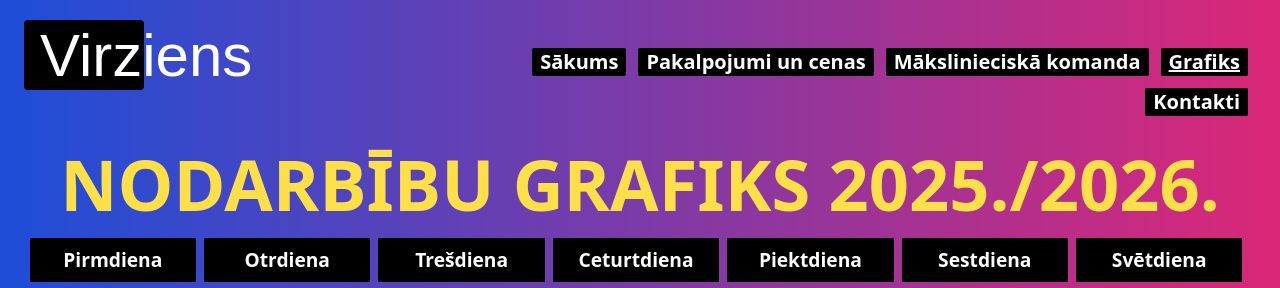
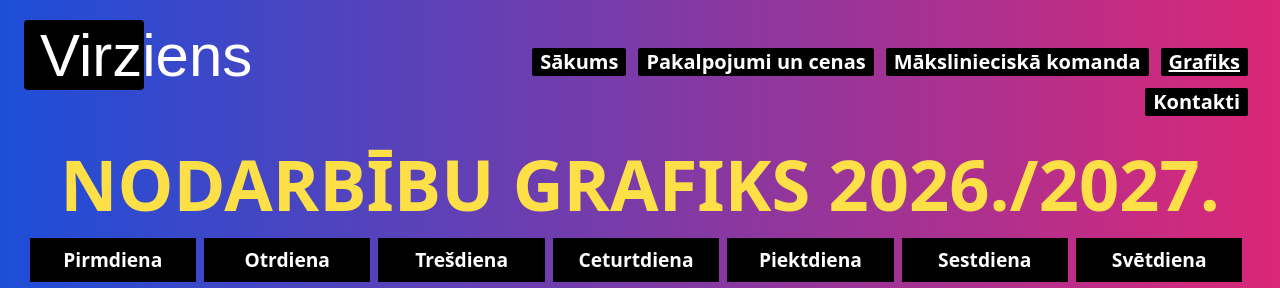
Before and after one commit to ErnestNeimanis/virziens, a Vue app in the folder virziens/: page /schedule in a window 1280 px wide. Shown: the top 288 px of the page. Built offline with nearby package versions, Linux system fonts and the light colour scheme; a web font is replaced by a local one.

Commit message:
Update ScheduleHeading.vue
Informācijas atjaunošana

```diff
--- a/virziens/src/components/Schedule/ScheduleHeading.vue
+++ b/virziens/src/components/Schedule/ScheduleHeading.vue
@@ -3,6 +3,6 @@
 </script>
 <template>
     <div class="w-full">
-        <h1 class=" text-center font-extrabold text-[5.5vw] text-yellow-300 uppercase">Nodarbību grafiks 2025./2026. </h1>
+        <h1 class=" text-center font-extrabold text-[5.5vw] text-yellow-300 uppercase">Nodarbību grafiks 2026./2027. </h1>
     </div>
 </template>
```
